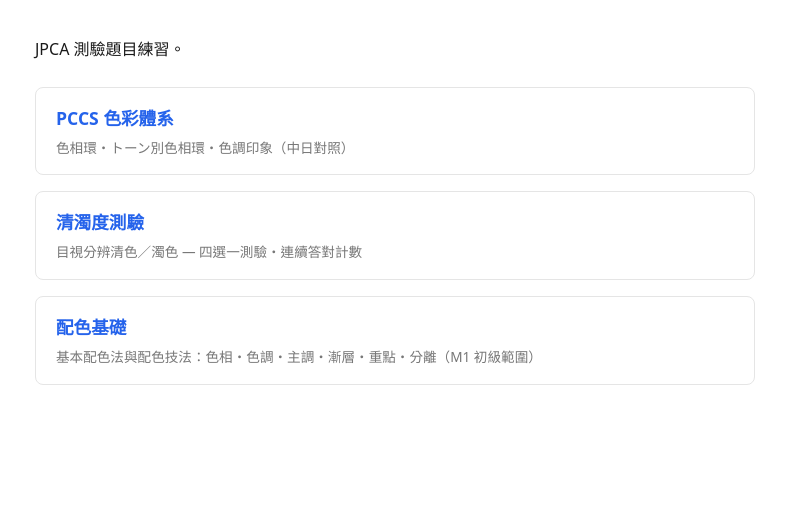
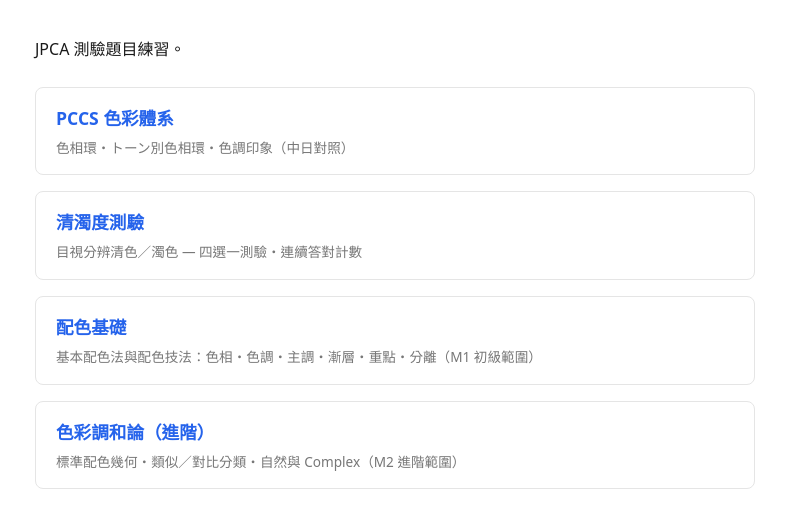
Before and after one commit to cating341/jpca-color-practice, a website: page src/index.html in a window 1280 px wide. Shown: the part 145-672 px from the top of the page, without its empty margins (245-1031 px from the left). Drawn offline with Linux system fonts and the light colour scheme.

Commit message:
feat: add color harmony page entry card to home page

```diff
--- a/src/index.html
+++ b/src/index.html
@@ -25,6 +25,10 @@
         <h2>配色基礎</h2>
         <p>基本配色法與配色技法：色相・色調・主調・漸層・重點・分離（M1 初級範圍）</p>
       </a>
+      <a href="./harmony.html" class="topic-card">
+        <h2>色彩調和論（進階）</h2>
+        <p>標準配色幾何・類似／對比分類・自然與 Complex（M2 進階範圍）</p>
+      </a>
     </nav>
   </main>
   <script src="./js/main.js"></script>
```
